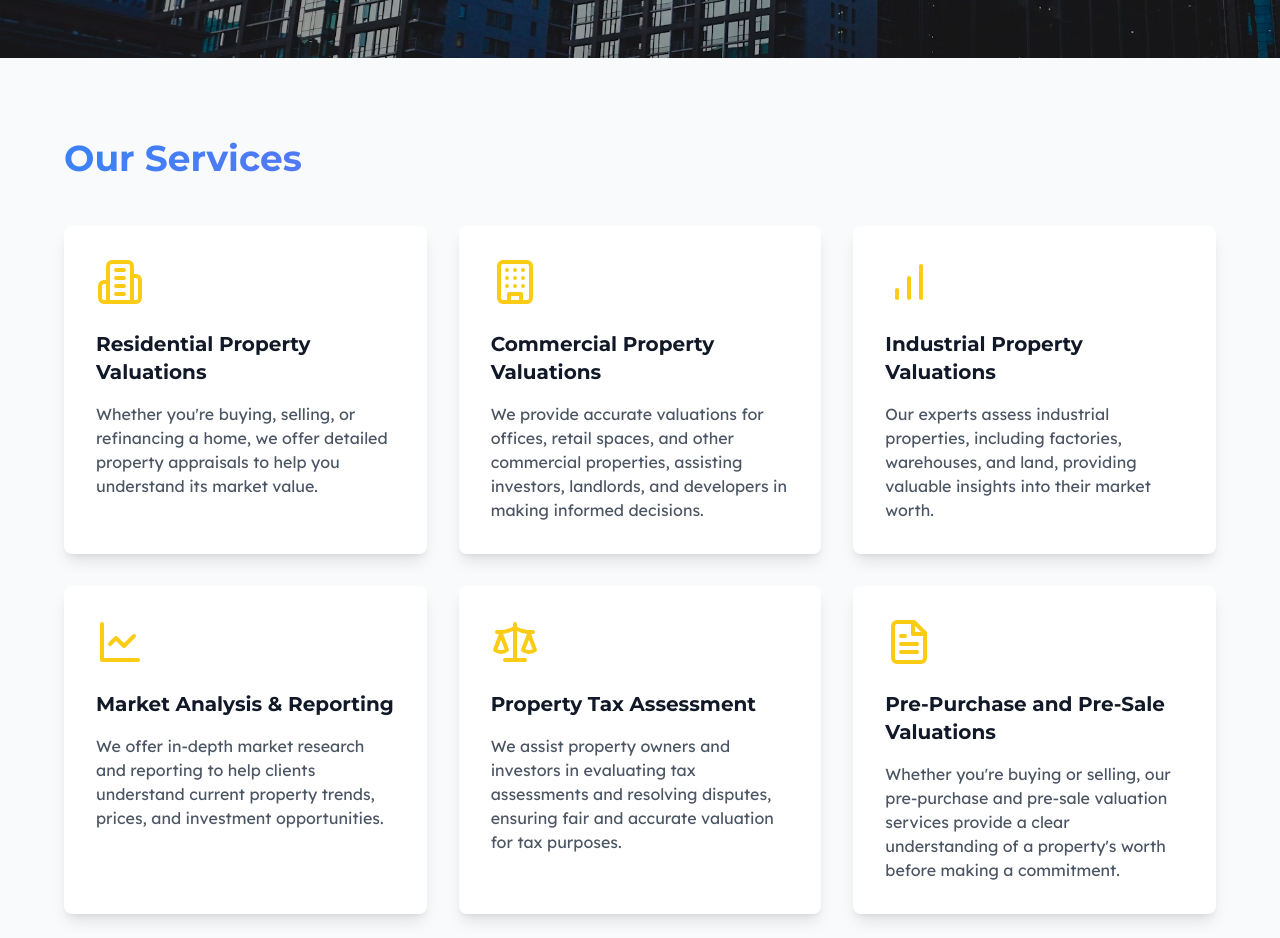
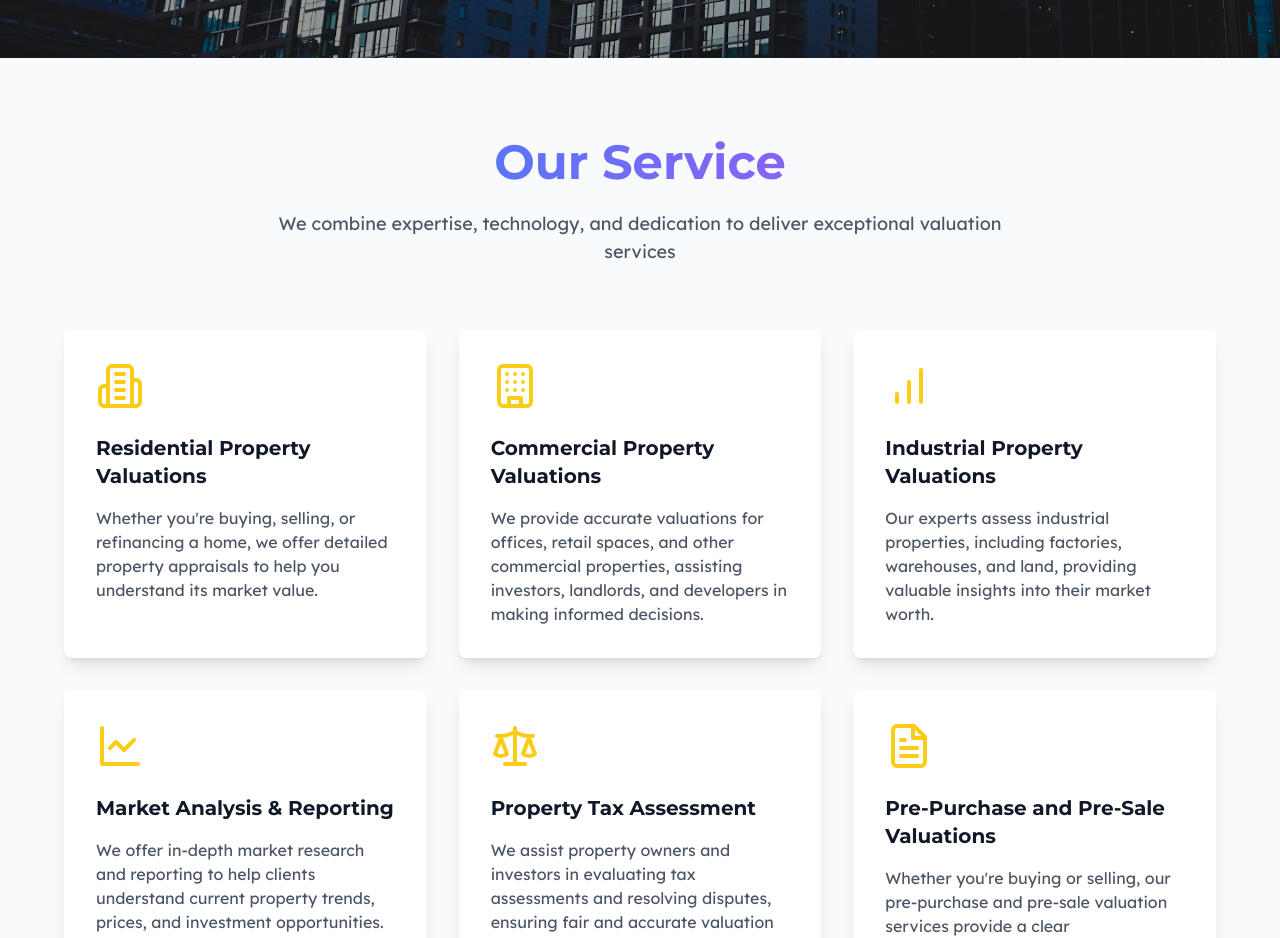
Before and after one commit to keerthana-kumar-08/starlette, a React (Vite) app: page / in a window 1280 px wide. Shown: the part 840-1778 px from the top of the page. Built offline with nearby package versions, Linux system fonts and the light colour scheme; no server answers.

Commit message:
Service page content and UI update

```diff
--- a/src/components/Services.tsx
+++ b/src/components/Services.tsx
@@ -56,7 +56,21 @@ const Services = ({ fadeIn }: any) => {
         transition={fadeIn.transition}
         viewport={{ once: true }}
       >
-        <h2 className="text-4xl font-bold mb-12">Our Services</h2>
+        <motion.div
+          initial={fadeIn.initial}
+          whileInView={fadeIn.animate}
+          transition={fadeIn.transition}
+          viewport={{ once: true }}
+          className="max-w-3xl mx-auto text-center mb-16"
+        >
+          <h2 className="sm:text-5xl text-3xl font-bold mb-6">
+           Our Service
+          </h2>
+          <p className="text-gray-600 text-lg">
+            We combine expertise, technology, and dedication to deliver
+            exceptional valuation services
+          </p>
+        </motion.div>
         <div className="grid grid-cols-1 md:grid-cols-2 lg:grid-cols-3 gap-8">
           {services.map((service, index) => (
             <motion.div
--- a/src/pages/services/index.tsx
+++ b/src/pages/services/index.tsx
@@ -1,6 +1,6 @@
 import React from "react";
 import { Link } from "react-router-dom";
-import { ArrowRight, Phone } from "lucide-react";
+import { ArrowRight } from "lucide-react";
 import { valuationServices } from "../../data/ServicesData";
 import { ServiceSection } from "../../components/ServiceSection";
 import { MarketAnalysisSection } from "../../components/MarketAnalysisSection";
```
